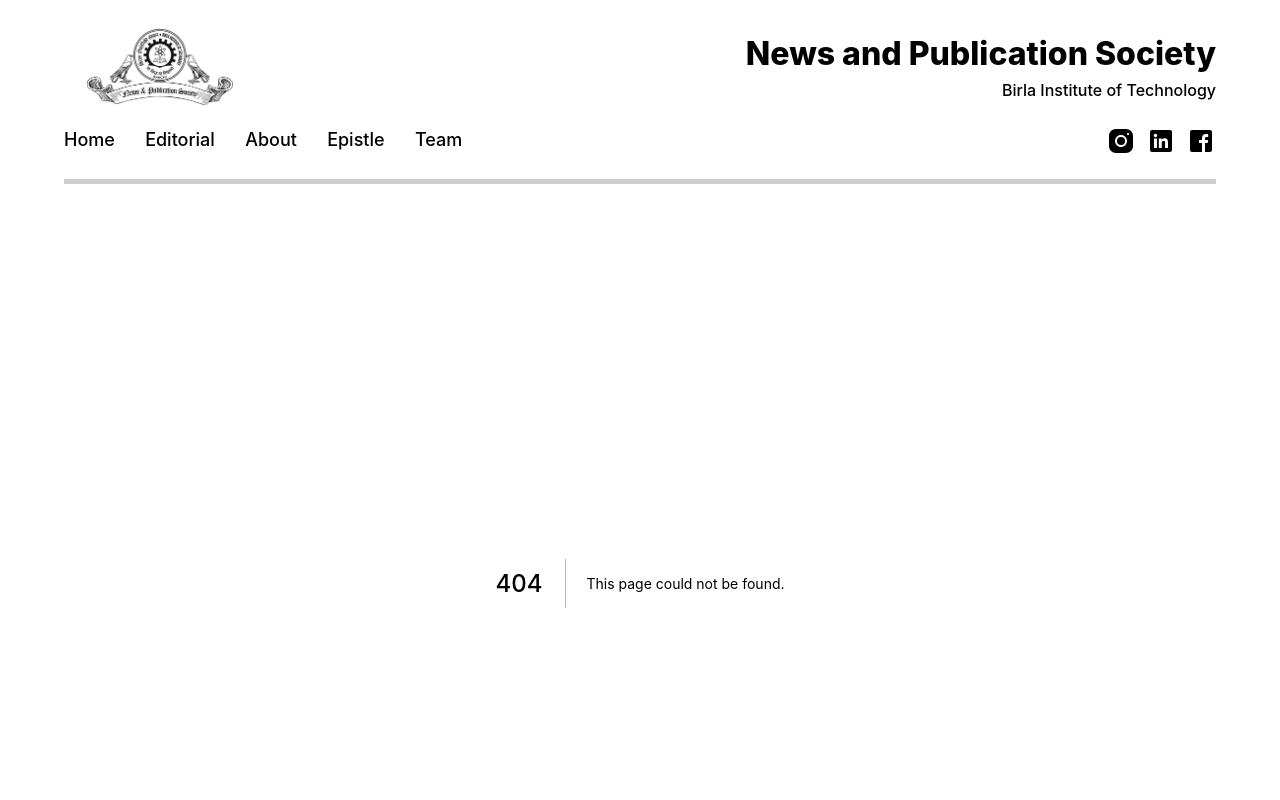
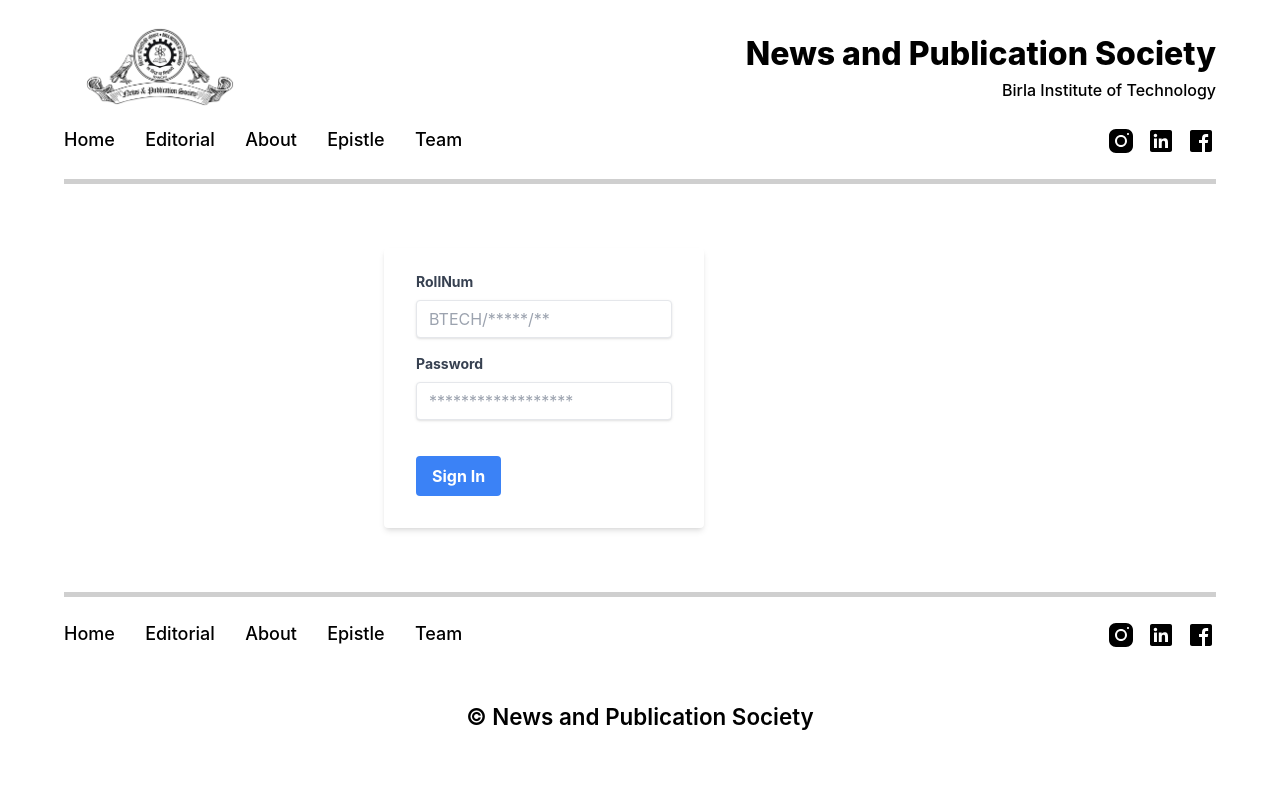
Before and after one commit to Riturajrs/NAPS-Website, a Next.js app: page /login in a window 1280 px wide. Before the commit this address had no page. Shown: the top 800 px of the page. Built offline with nearby package versions, Linux system fonts and the light colour scheme.

Commit message:
adds login form

```diff
--- /dev/null
+++ b/pages/login/index.js
@@ -0,0 +1,64 @@
+import { useState } from "react";
+import styles from "./login.module.css";
+
+export default function login(){
+
+    const [rollNum,setRollNum] = useState("");
+    const [pwd,setPwd] = useState("");
+
+    function handleSubmit(e){
+
+
+        e.preventDefault();
+        const loginDetails = {
+            rollNum: rollNum,
+            password: password
+        }
+        console.log(loginDetails);
+    }
+
+    function handleRollNum(e) {
+        const newValue = e.target.value;
+        console.log(newValue);
+        setRollNum(newValue);
+    }
+
+    function handlePwd(e) {
+        const newValue = e.target.value;
+        console.log(newValue);
+        setPwd(newValue);
+    }
+
+
+
+    return(
+<div className={styles.formContainer}>
+    <div class="w-full max-w-xs">
+    <form onSubmit={handleSubmit} class="bg-white shadow-md rounded px-8 pt-6 pb-8 mb-4">
+        <div class="mb-4">
+        <label class="block text-gray-700 text-sm font-bold mb-2" for="rollNum">
+            RollNum
+        </label>
+        <input value={rollNum} onChange={handleRollNum} class="shadow appearance-none border rounded w-full py-2 px-3 text-gray-700 leading-tight focus:outline-none focus:shadow-outline" id="username" type="text" placeholder="BTECH/*****/**" />
+        </div>
+        <div class="mb-6">
+        <label class="block text-gray-700 text-sm font-bold mb-2" for="password">
+            Password
+        </label>
+        <input value={pwd} onChange={handlePwd} class="shadow appearance-none border rounded w-full py-2 px-3 text-gray-700 mb-3 leading-tight focus:outline-none focus:shadow-outline" id="password" type="password" placeholder="******************" />
+        {/* <p class="text-red-500 text-xs italic">Please choose a password.</p> */}
+        </div>
+        <div class="flex items-center justify-between">
+        <button class="bg-blue-500 hover:bg-blue-700 text-white font-bold py-2 px-4 rounded focus:outline-none focus:shadow-outline" type="submit">
+            Sign In
+        </button>
+        {/* <a class="inline-block align-baseline font-bold text-sm text-blue-500 hover:text-blue-800" href="#">
+            Forgot Password?
+        </a> */}
+        </div>
+    </form>
+    </div>
+</div>
+    )
+
+}
--- /dev/null
+++ b/pages/login/login.module.css
@@ -0,0 +1,5 @@
+.formContainer{
+    margin-left: 30%;
+    margin-top: 5%;
+    margin-bottom: 5%;
+}
```
